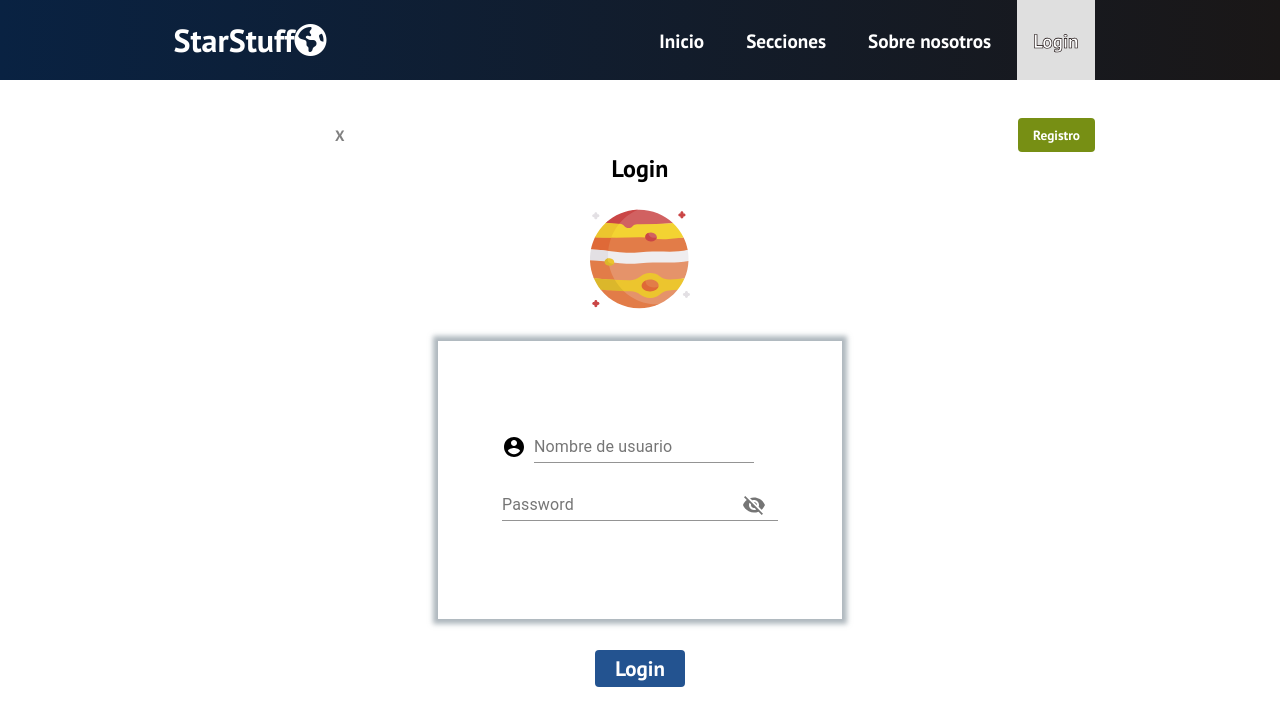
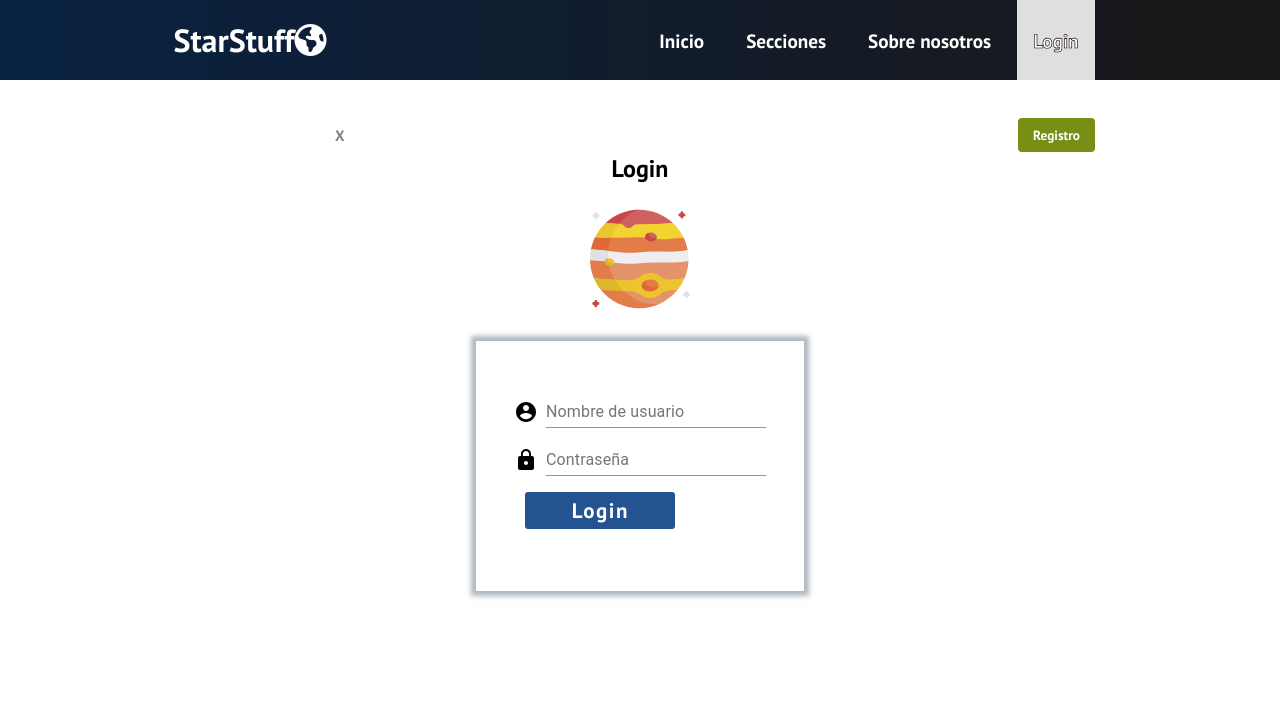
Before and after one commit to mandoni/StarStuff, a React (Create React App) app: page /login in a window 1280 px wide. Shown: the top 726 px of the page. Built offline with nearby package versions, Linux system fonts and the light colour scheme.

Commit message:
API actions and reducers

```diff
--- a/src/Components/Login/Login.css
+++ b/src/Components/Login/Login.css
@@ -34,6 +34,14 @@
     box-shadow: 0px 0px 5px 5px #76858f96;
     padding: 3%;
     height: 350px;
+}
+
+.content-log{
+    display: flex;
+    flex-direction: column;
+    box-shadow: 0px 0px 5px 5px #76858f96;
+    padding: 3%;
+    height: 250px;
 }
 
 .form{
@@ -138,7 +146,7 @@ input:focus{
     border-radius: 4px;
     transition:  all 250 ease-in-out;
     cursor: pointer;
-    margin-top: 15px;
+    margin-top: 40px;
     margin-bottom: 40px;
 
 }
--- a/src/Components/Login/Login.js
+++ b/src/Components/Login/Login.js
@@ -1,33 +1,39 @@
-import { FormControl, Grid, IconButton, Input, InputAdornment, InputLabel, TextField } from '@material-ui/core';
-import { Visibility, VisibilityOff } from '@material-ui/icons';
-import AccountCircle from '@material-ui/icons/AccountCircle';
-import React from 'react';
+import AccountCircleIcon from '@material-ui/icons/AccountCircle';
 import loginImg from '../../Media/login-logo.svg'
+import LockIcon from '@material-ui/icons/Lock';
+import React, { Component } from "react";
+import { Link } from "react-router-dom";
 import './Login.css'
+import { Grid, TextField } from '@material-ui/core';
 
 
 
-export const Login = () => {
-    const [values, setValues] = React.useState({
-        amount: '',
-        password: '',
-        weight: '',
-        weightRange: '',
-        showPassword: false,
-    });
+class Login extends Component {
 
-    const handleChange = (prop) => (event) => {
-        setValues({ ...values, [prop]: event.target.value });
-    };
+    constructor() {
+        super();
+        this.state = {
+            email: "",
+            password: "",
+            errors: {}
+        }
+    }
 
-    const handleClickShowPassword = () => {
-        setValues({ ...values, showPassword: !values.showPassword });
-    };
+    onChange = e => {
+        this.setState({ [e.target.id]: e.target.value });
+    }
 
-    const handleMouseDownPassword = (event) => {
-        event.preventDefault();
-    };
+    onSubmit = e => {
+        e.preventDefault();
+        const userData = {
+            email: this.state.email,
+            password: this.state.password
+        }
+        console.log(userData);
+    }
 
+    render() {
+        const { errors } = this.state;
         return (
             <div className="base-container">
                 <div className="header">
@@ -37,51 +43,57 @@ export const Login = () => {
                     </div>
                 </div>
 
-            <div className="content">
-                <div className="form-login">
-                    <Grid fullWidth spacing={1}>
-                        <div className="form-group">
+                <form noValidate onSubmit={this.onSubmit} className="content-log">
+                    <div className="input-field col s12">
                         <Grid container spacing={1} alignItems="flex-end">
                             <Grid item>
-                                    <AccountCircle />
+                                <AccountCircleIcon />
                             </Grid>
                             <Grid item>
-                                    <TextField fullWidth id="input-with-icon-grid" label="Nombre de usuario" />
+                                <TextField label="Nombre de usuario" name="name"
+                                    onChange={this.onChange}
+                                    value={this.state.email}
+                                    error={errors.email}
+                                    id="email"
+                                    type="email"
+                                />
                             </Grid>
-
-                            </Grid>
-
-                            <div className="form-group">
-                                <FormControl >
-                                    <InputLabel htmlFor="standard-adornment-password">Password</InputLabel>
-                                    <Input
-                                        id="standard-adornment-password"
-                                        type={values.showPassword ? 'text' : 'password'}
-                                        value={values.password}
-                                        onChange={handleChange('password')}
-                                        endAdornment={
-                                            <InputAdornment position="end">
-                                                <IconButton
-                                                    aria-label="toggle password visibility"
-                                                    onClick={handleClickShowPassword}
-                                                    onMouseDown={handleMouseDownPassword}
-                                                >
-                                                    {values.showPassword ? <Visibility /> : <VisibilityOff />}
-                                                </IconButton>
-                                            </InputAdornment>
-                                        }
-                                    />
-                                </FormControl>
-                            </div>
-                        </div>
                         </Grid>
                     </div>
+                    <div className="input-field col s12">
+                        <Grid container spacing={1} alignItems="flex-end">
+                            <Grid item>
+                                <LockIcon />
+                            </Grid>
+                            <Grid item>
+                                <TextField label="Contraseña" name="password"
+                                    onChange={this.onChange}
+                                    value={this.state.password}
+                                    error={errors.password}
+                                    id="password"
+                                    type="password"
+                                />
+                            </Grid>
+                        </Grid>
                     </div>
-            <div className="footer">
-                <button type="button" className="btn-login">Login</button>
+                    <div className="col s12" style={{ paddingLeft: "11.250px" }}>
+                        <button
+                            style={{
+                                width: "150px",
+                                borderRadius: "3px",
+                                letterSpacing: "1.5px",
+                                marginTop: "1rem"
+                            }}
+                            type="submit"
+                            className="btn-login"
+                        >
+                            Login
+                </button>
                     </div>
+                </form>
             </div>
         )
     }
+}
 
 export default Login;
--- a/src/Components/Login/Signup.jsx
+++ b/src/Components/Login/Signup.jsx
@@ -1,13 +1,14 @@
 import AccountCircleIcon from '@material-ui/icons/AccountCircle';
 import loginImg from '../../Media/register-logo.svg';
+import { Grid, TextField } from '@material-ui/core';
 import MailIcon from '@material-ui/icons/Mail';
 import LockIcon from '@material-ui/icons/Lock';
 import React, { Component } from "react";
+import { Mail } from '@material-ui/icons';
 import { Link } from "react-router-dom";
 import classnames from "classnames";
 import './Login.css'
-import { Grid, TextField } from '@material-ui/core';
-import { Mail } from '@material-ui/icons';
+
 
 class Signup extends Component {
     constructor() {
```
Also changed, not shown: src/Actions/authActions.js (added), src/Actions/types.js (added), src/Components/store.js (added), src/reducers/authReducers.js (added), src/reducers/errorReducers.js (added). Lines whose indentation alone changed are shown as unchanged.
